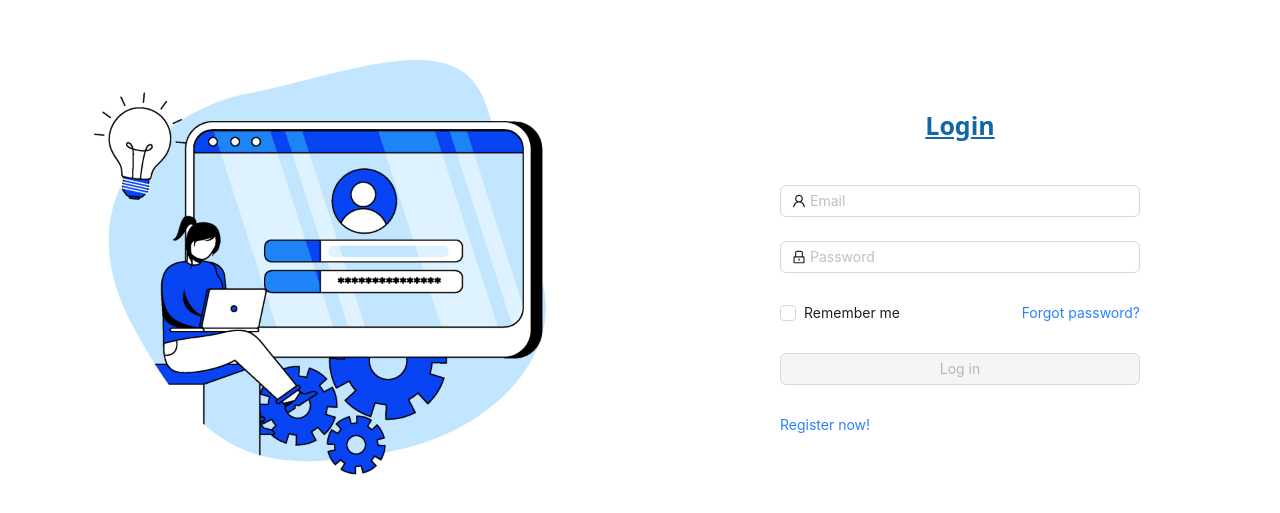
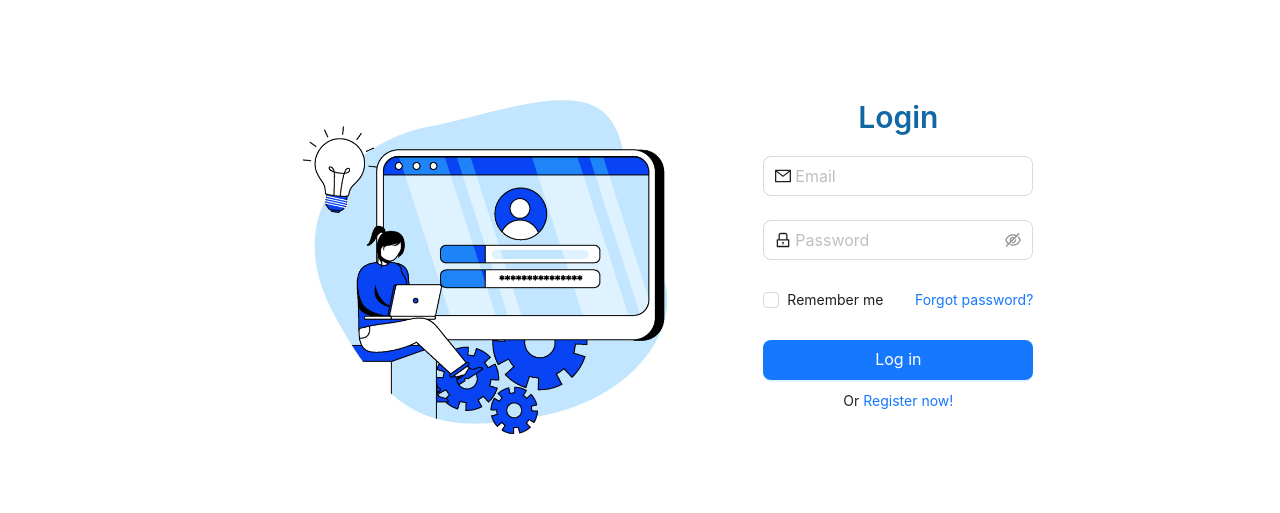
Before and after one commit to rajuGit834/Chat_App_Fullstack, a React (Vite) app in the folder baat-cheet-frontend/: page /login in a window 1280 px wide. Shown: the part 133-646 px from the top of the page. Built offline with nearby package versions, Linux system fonts and the light colour scheme.

Commit message:
login and signup page is completed

```diff
--- a/baat-cheet-frontend/package.json
+++ b/baat-cheet-frontend/package.json
@@ -10,6 +10,7 @@
     "preview": "vite preview"
   },
   "dependencies": {
+    "@ant-design/icons": "^5.6.0",
     "@tailwindcss/vite": "^4.0.3",
     "antd": "^5.23.4",
     "react": "^19.0.0",
--- a/baat-cheet-frontend/src/components/login/LogIn.tsx
+++ b/baat-cheet-frontend/src/components/login/LogIn.tsx
@@ -1,85 +1,93 @@
-import React, { useEffect, useState } from "react";
-import { LockOutlined, UserOutlined } from "@ant-design/icons";
-import { Button, Checkbox, Flex, Form, Input } from "antd";
+import { LockOutlined, MailOutlined } from "@ant-design/icons";
+import { Button, Checkbox, Form, Input, Row, Col, Typography } from "antd";
 import loginImage from "../../assets/login.jpg";
+import { Link } from "react-router-dom";
+
+const { Title } = Typography;
 
 const LogIn: React.FC = () => {
-  const [form] = Form.useForm();
-  const [clientReady, setClientReady] = useState<boolean>(false);
-
-  // To disable submit button at the beginning.
-  useEffect(() => {
-    setClientReady(true);
-  }, []);
-
   const onFinish = (values: any) => {
-    console.log("Finish:", values);
+    console.log("Received values of form: ", values);
   };
 
   return (
-    <div className="flex justify-center items-center">
-      <div className="w-[50%] bg-cover">
-        <img src={loginImage} alt="login" />
-      </div>
+    <Row
+      justify="center"
+      align="middle"
+      style={{ minHeight: "100vh", padding: "20px" }}
+    >
+      <Col
+        xs={0}
+        sm={0}
+        md={12}
+        lg={10}
+        xl={10}
+        style={{ display: "flex", justifyContent: "center" }}
+      >
+        <img
+          src={loginImage}
+          alt="login"
+          className="w-[100%] max-h-[100vh] object-cover"
+        />
+      </Col>
 
-      <div className="flex flex-col items-center h-screen gap-10 w-[50%] pt-60 p-5">
-        <h1 className="text-[25px] font-bold underline text-[#1268a4]">
-          Login
-        </h1>
+      <Col xs={24} sm={24} md={12} lg={8} xl={6} style={{ padding: "20px" }}>
+        <div className="text-center mb-[20px]">
+          <Title level={2} style={{ color: "#1268a4" }}>
+            Login
+          </Title>
+        </div>
+
         <Form
-          form={form}
           name="login"
-          layout="vertical"
+          initialValues={{ remember: true }}
           onFinish={onFinish}
-          style={{ width: "60%" }}
         >
           <Form.Item
-            name="username"
-            rules={[{ required: true, message: "Please input your username!" }]}
+            name="email"
+            rules={[
+              { type: "email", message: "The input is not a valid E-mail!" },
+              { required: true, message: "Please input your E-mail!" },
+            ]}
           >
-            <Input prefix={<UserOutlined />} placeholder="Email" />
+            <Input prefix={<MailOutlined />} placeholder="Email" size="large" />
           </Form.Item>
+
           <Form.Item
             name="password"
-            rules={[{ required: true, message: "Please input your password!" }]}
+            rules={[{ required: true, message: "Please input your Password!" }]}
           >
-            <Input
+            <Input.Password
               prefix={<LockOutlined />}
-              type="password"
               placeholder="Password"
+              size="large"
             />
           </Form.Item>
-          <Flex justify={"space-between"}>
-            <Form.Item>
+
+          <Form.Item>
+            <div
+              style={{
+                display: "flex",
+                justifyContent: "space-between",
+                alignItems: "center",
+              }}
+            >
               <Checkbox>Remember me</Checkbox>
-            </Form.Item>
-            <Form.Item>
-              <p className="text-blue-500 cursor-pointer hover:text-blue-700">Forgot password?</p>
-            </Form.Item>
-          </Flex>
-          <Form.Item shouldUpdate>
-            {() => (
-              <Button
-                type="primary"
-                htmlType="submit"
-                style={{ width: "100%" }}
-                disabled={
-                  !clientReady ||
-                  !form.isFieldsTouched(true) ||
-                  !!form.getFieldsError().filter(({ errors }) => errors.length)
-                    .length
-                }
-              >
-                Log in
-              </Button>
-            )}
+              <Link to="/forgot-password">Forgot password?</Link>
+            </div>
           </Form.Item>
+
           <Form.Item>
-            <p className="text-blue-500 cursor-pointer hover:text-blue-700">Register now!</p>
+            <Button type="primary" htmlType="submit" block size="large">
+              Log in
+            </Button>
+            <div className="text-center mt-[10px]">
+              Or <Link to="/signup">Register now!</Link>
+            </div>
           </Form.Item>
         </Form>
-      </div>
-    </div>
+      </Col>
+    </Row>
   );
 };
 
--- a/baat-cheet-frontend/src/components/signup/SignUp.tsx
+++ b/baat-cheet-frontend/src/components/signup/SignUp.tsx
@@ -1,8 +1,111 @@
+import registerImage from "../../assets/register.jpg";
+import { Button, Col, Form, Input, Row, Typography } from "antd";
+import { LockOutlined, UserOutlined, MailOutlined } from "@ant-design/icons";
+import { Link } from "react-router-dom";
 
-const SignUp = () => {
+const { Title } = Typography;
+
+const SignUp: React.FC = () => {
+  const [form] = Form.useForm();
+
+  const onFinish = (values: any) => {
+    console.log("Received values of form: ", values);
+  };
+
   return (
-    <div>SignUp</div>
-  )
-}
+    <Row
+      justify={"center"}
+      align={"middle"}
+      style={{ minHeight: "100vh", padding: "20px" }}
+    >
+      <Col
+        xs={0}
+        sm={0}
+        md={12}
+        lg={10}
+        xl={10}
+        style={{ display: "flex", justifyContent: "center" }}
+      >
+        <img
+          src={registerImage}
+          alt="register"
+          className="w-full object-cover"
+        />
+      </Col>
+      <Col xs={24} sm={24} md={12} lg={8} xl={6} style={{ padding: "20px" }}>
+        <div className="text-center mb-[20px]">
+          <Title level={2} style={{ color: "#1268a4" }}>
+            SignUp
+          </Title>
+          <Form
+            form={form}
+            name="register"
+            onFinish={onFinish}
+            scrollToFirstError
+          >
+            <Form.Item
+              name="username"
+              rules={[
+                {
+                  required: true,
+                  message: "Please input your username!",
+                },
+              ]}
+            >
+              <Input
+                prefix={<UserOutlined />}
+                size="large"
+                placeholder="Username"
+              />
+            </Form.Item>
+            <Form.Item
+              name="email"
+              rules={[
+                {
+                  type: "email",
+                  message: "The input is not valid E-mail!",
+                },
+                {
+                  required: true,
+                  message: "Please input your E-mail!",
+                },
+              ]}
+            >
+              <Input
+                prefix={<MailOutlined />}
+                size="large"
+                placeholder="Email"
+              />
+            </Form.Item>
 
-export default SignUp
+            <Form.Item
+              name="password"
+              rules={[
+                {
+                  required: true,
+                  message: "Please input your password!",
+                },
+              ]}
+            >
+              <Input.Password
+                prefix={<LockOutlined />}
+                type="password"
+                size="large"
+                placeholder="Password"
+              />
+            </Form.Item>
+
+            <Form.Item>
+              <Button block type="primary" htmlType="submit" size="large">
+                Register
+              </Button>
+              Already a member? <Link to={"/login"}>Log in</Link>
+            </Form.Item>
+          </Form>
+        </div>
+      </Col>
+    </Row>
+  );
+};
+
+export default SignUp;
```
Also changed, not shown: baat-cheet-frontend/src/assets/register.jpg (renamed from baat-cheet-frontend/src/assets/6368592.jpg), 1 other file (tests, documents, lock files or other folders).
